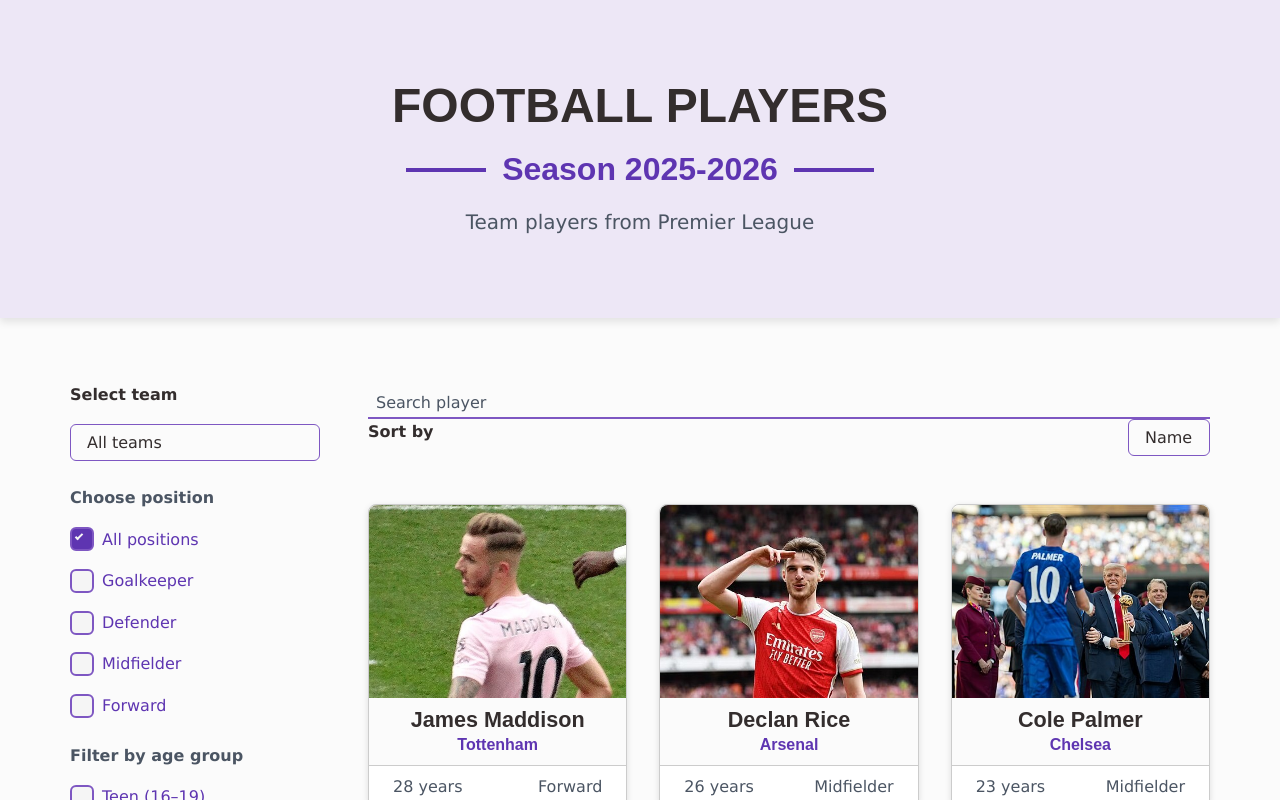
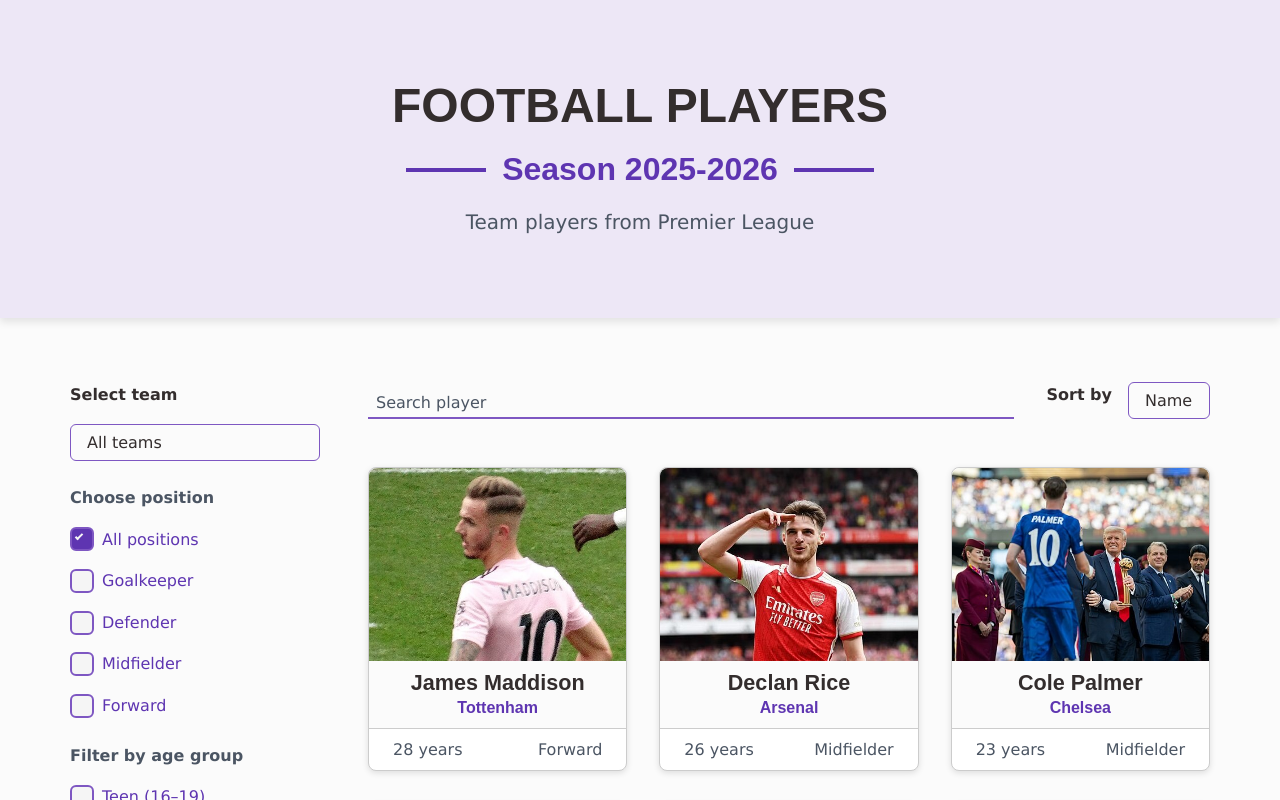
Before and after one commit to catalinbroinas/football-players, a React (Vite) app: page / in a window 1280 px wide. Shown: the top 800 px of the page. Built offline with nearby package versions, Linux system fonts and the light colour scheme.

Commit message:
style(_page-layout): add layout to Toolbar component

```diff
--- a/src/scss/layout/_page-layouts.scss
+++ b/src/scss/layout/_page-layouts.scss
@@ -90,3 +90,18 @@
     gap: $spacing-md;
   }
 }
+
+.toolbar {
+  display: grid;
+  grid-template-columns: 1fr auto;
+  align-items: center;
+  gap: $spacing-lg2;
+
+  @include media-breakpoint-down($bp-xl) {
+    gap: $spacing-lg;
+  }
+
+  @include media-breakpoint-down($bp-md) {
+    gap: $spacing-md;
+  }
+}
```
